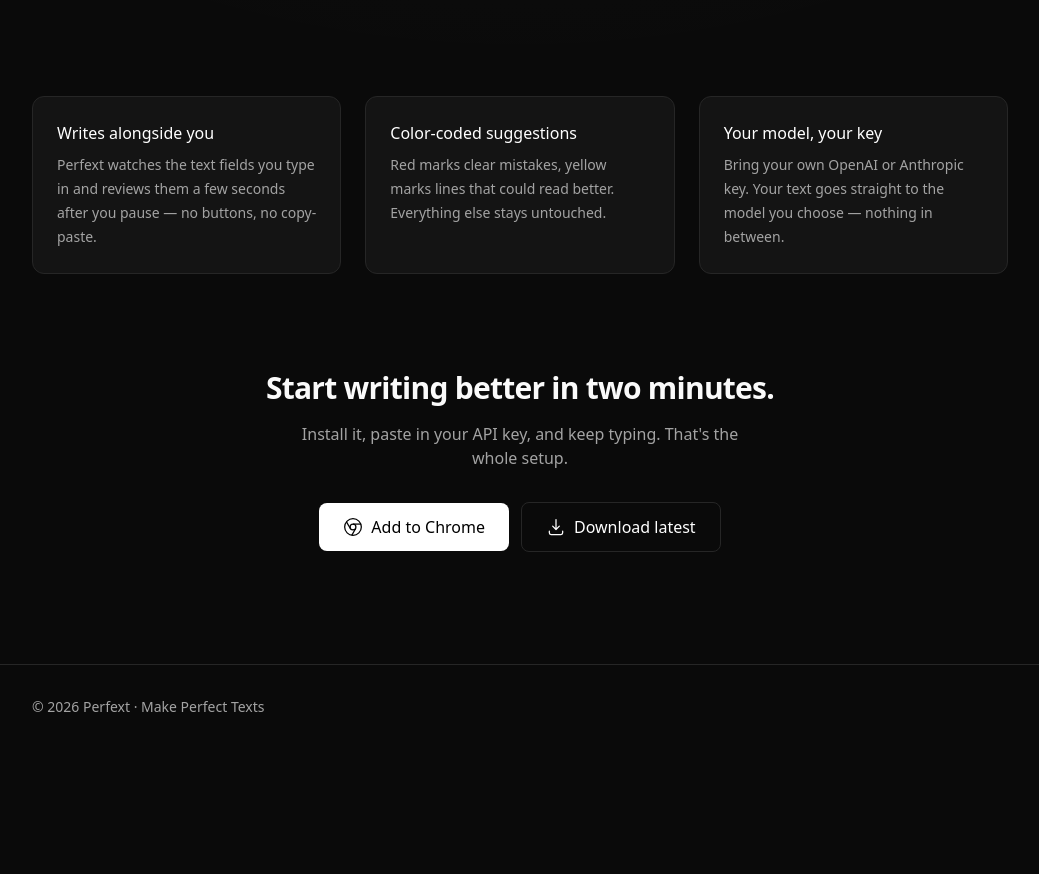
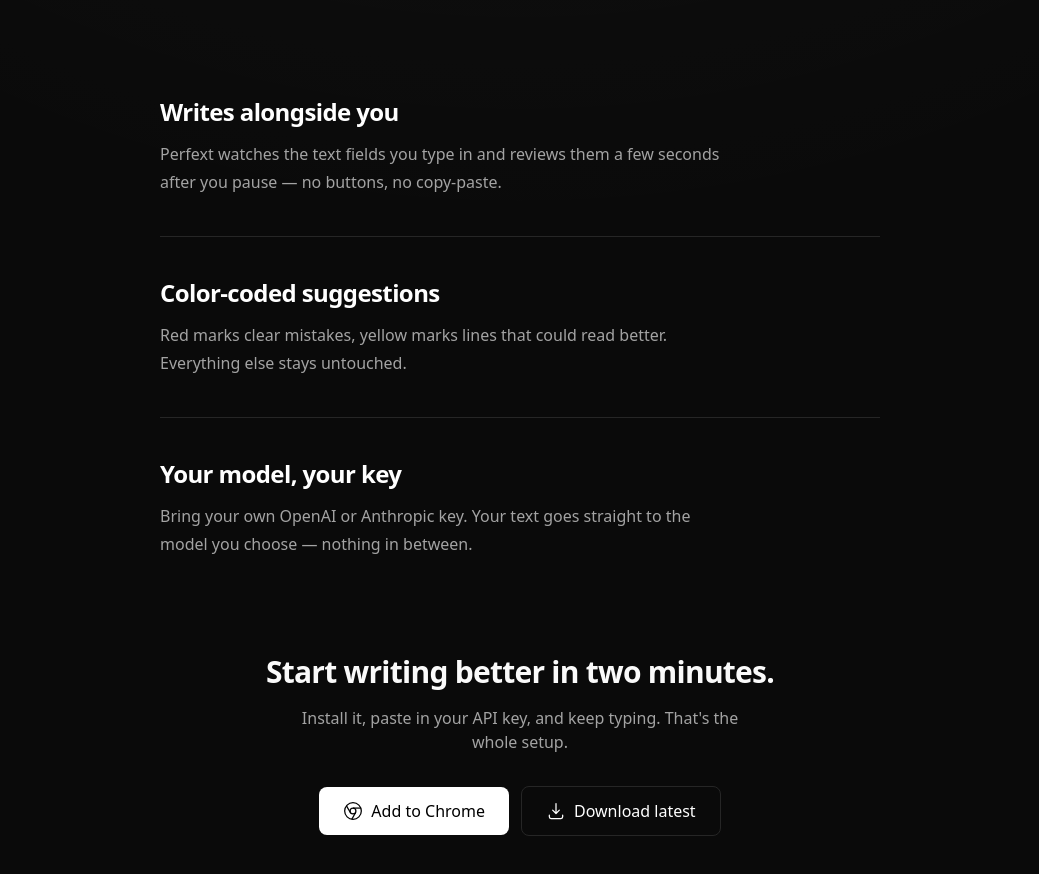
Before and after one commit to akinncar/perfext, a Next.js app in the folder apps/landing-page/: page / in a window 1280 px wide. Shown: the part 1076-1950 px from the top of the page, without its empty margins (120-1159 px from the left). Before the commit the page ends 1825 px from the top, so only its background shows below. Built offline with nearby package versions, Linux system fonts and the light colour scheme.

Commit message:
feat(landing-page): show features as vertical sections instead of cards

```diff
--- a/apps/landing-page/app/page.tsx
+++ b/apps/landing-page/app/page.tsx
@@ -139,15 +139,16 @@
       </section>
 
       {/* Features */}
-      <section className="mx-auto max-w-5xl px-6 pb-24">
-        <div className="grid gap-6 sm:grid-cols-3">
+      <section className="mx-auto max-w-3xl px-6 pb-24">
+        <div className="flex flex-col divide-y divide-border">
           {features.map((f) => (
-            <div
-              key={f.title}
-              className="rounded-xl border border-border bg-surface p-6"
-            >
-              <h3 className="text-base font-medium text-white">{f.title}</h3>
-              <p className="mt-2 text-sm leading-6 text-muted">{f.body}</p>
+            <div key={f.title} className="py-10 first:pt-0 last:pb-0">
+              <h3 className="text-2xl font-semibold tracking-tight text-white">
+                {f.title}
+              </h3>
+              <p className="mt-3 max-w-xl text-base leading-7 text-muted">
+                {f.body}
+              </p>
             </div>
           ))}
         </div>
```
